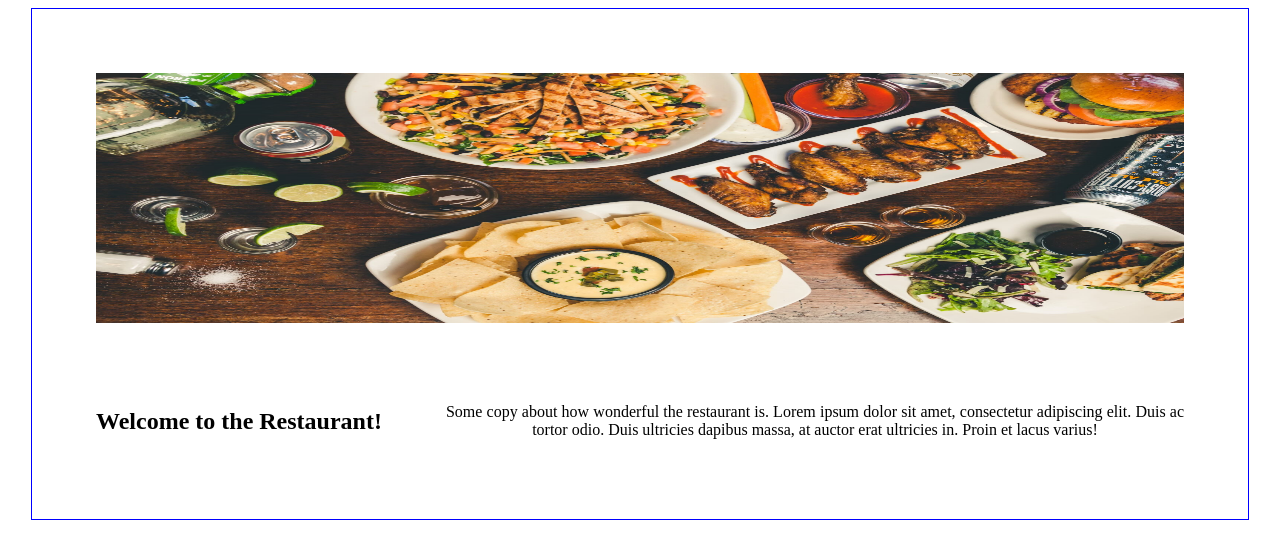
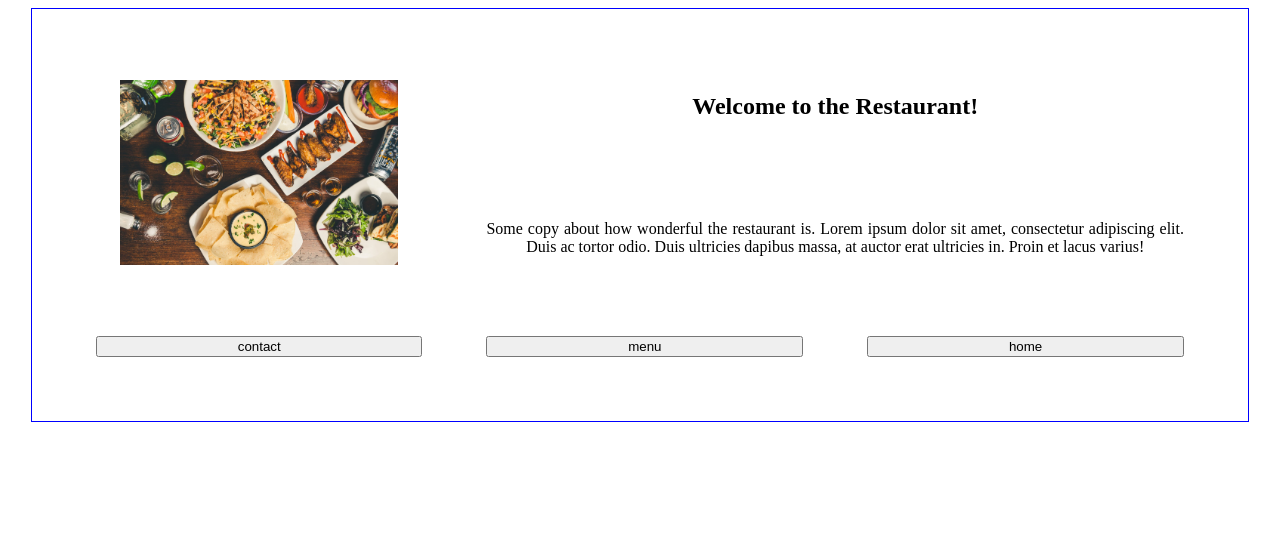
Before and after one commit to maleker86/restaurant-page, a website built with webpack: page dist/index.html in a window 1280 px wide. Built offline with nearby package versions, Linux system fonts and the light colour scheme.

Commit message:
Added 3 buttons to Index.html. Not Prepended.

```diff
--- a/src/page-load.js
+++ b/src/home-page.js
@@ -1,10 +1,12 @@
 import './style.css';
+import './index.js';
 import HeaderImg from './header.jpg';
 
 console.log("This is specifically the page-load.js");
 
-export function load_content() {
-    const Content = document.createElement('div');
+export function load_home() {
+    const Content = document.getElementById("content");
+
     const CopyText = document.createElement('p');
     const Title = document.createElement('h2');
 
--- a/src/index.js
+++ b/src/index.js
@@ -1,18 +1,42 @@
-import { load_content } from './page-load';
-
-load_content();
+import './style.css';
+import { load_home } from './home-page';
 
 //create buttons
-function create_buttons(button_text) {
+function create_button(button_text, clickHandler) {
     const button = document.createElement('button');
-    let text = button_text;
+    button.innerText = button_text;
+    button.addEventListener('click', clickHandler);
 
-    button.innerText = text;
+    return button;
+};
+
+function loadButtons() {
+    const contentDiv = document.getElementById('content');
+
+    const homeButton = create_button("home", () => {
+        console.log("Home button clicked!");
+
+    });
+
+    const menuButton = create_button("menu", () => {
+        console.log("menu button clicked!");
+
+    });
+
+    const contactButton = create_button("contact", () => {
+        console.log("contact button clicked!");
+
+    });
+
+    contentDiv.prepend(homeButton);
+    contentDiv.prepend(menuButton);
+    contentDiv.prepend(contactButton);
 
 };
 
-create_buttons("home");
+loadButtons();
+load_home();
 
 console.log("this is index.js. tab swtching logic & event listeners should go here...");
 
-// document.body.append(load_content());
+document.body.prepend(button);
--- a/src/style.css
+++ b/src/style.css
@@ -2,8 +2,8 @@
   display: grid;
     gap: 5vw;
     grid-template-areas:
-    "image image image"
-    "heading text text";
+    "image heading heading"
+    "image text text";
   align-items: center;
   border: 1px solid blue;
   padding: 5vw;
@@ -13,7 +13,7 @@
 
 img {
   grid-area: image;
-  width: 85vw;
+  width: 85%;
   height: auto;
   max-height: 250px;
   overflow-y: hidden;
```
Also changed, not shown: dist/main.js.
